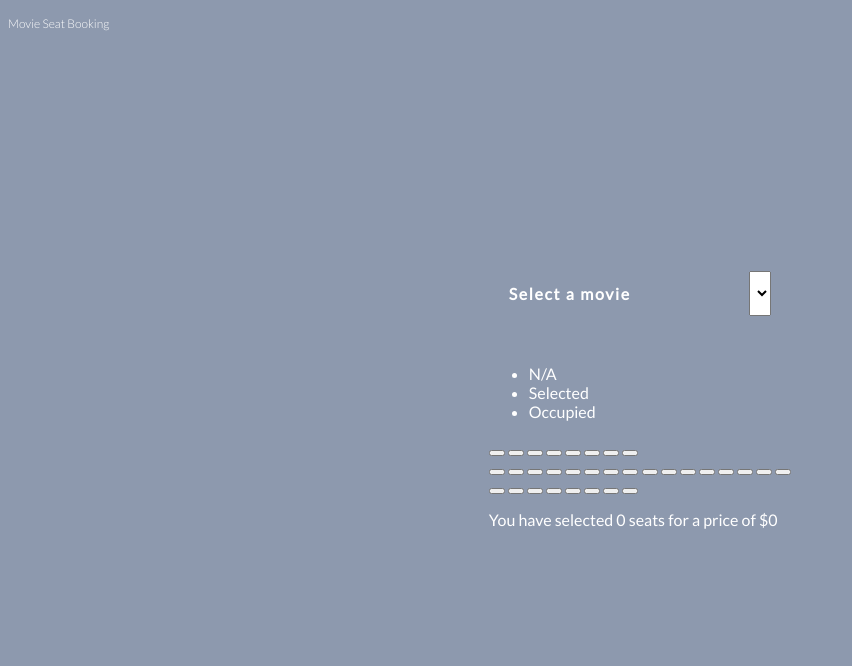
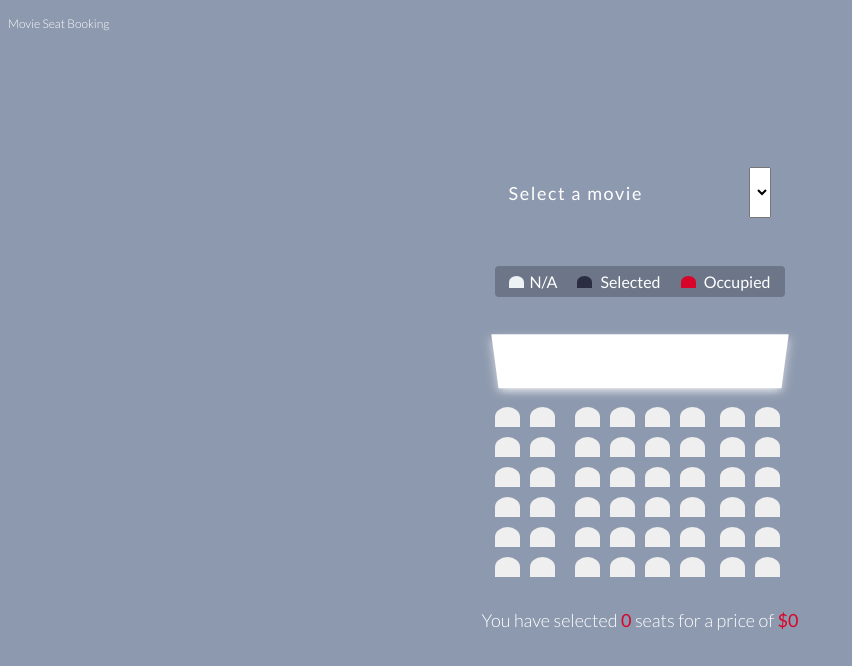
Before and after one commit to krzysiekkalinowski/movieSeatBooking, a website built with Parcel: page src/index.html in a window 1280 px wide. Shown: the whole page, without its empty margins (0-852 px from the left). Built offline with nearby package versions, Linux system fonts and the light colour scheme.

Commit message:
added styles

```diff
--- a/src/index.html
+++ b/src/index.html
@@ -61,8 +61,12 @@
               <button class="seats-row__seat seats-row__seat--free"></button>
               <button class="seats-row__seat seats-row__seat--free"></button>
               <button class="seats-row__seat seats-row__seat--free"></button>
+              <button class="seats-row__seat seats-row__seat--free"></button>
+              <button class="seats-row__seat seats-row__seat--free"></button>
+              <button class="seats-row__seat seats-row__seat--free"></button>
+              <button class="seats-row__seat seats-row__seat--free"></button>
             </div>
-            <div class="seats-row">
+            <div class="seats-row seats-row--wider">
               <button
                 class="seats-row__seat seats-row__seat--occupied"
               ></button>
@@ -87,8 +91,20 @@
               <button class="seats-row__seat seats-row__seat--free"></button>
               <button class="seats-row__seat seats-row__seat--free"></button>
               <button class="seats-row__seat seats-row__seat--free"></button>
+              <button class="seats-row__seat seats-row__seat--free"></button>
+              <button class="seats-row__seat seats-row__seat--free"></button>
+              <button class="seats-row__seat seats-row__seat--free"></button>
+              <button class="seats-row__seat seats-row__seat--free"></button>
+              <button class="seats-row__seat seats-row__seat--free"></button>
+              <button class="seats-row__seat seats-row__seat--free"></button>
+              <button class="seats-row__seat seats-row__seat--free"></button>
+              <button class="seats-row__seat seats-row__seat--free"></button>
             </div>
             <div class="seats-row">
+              <button class="seats-row__seat seats-row__seat--free"></button>
+              <button class="seats-row__seat seats-row__seat--free"></button>
+              <button class="seats-row__seat seats-row__seat--free"></button>
+              <button class="seats-row__seat seats-row__seat--free"></button>
               <button class="seats-row__seat seats-row__seat--free"></button>
               <button class="seats-row__seat seats-row__seat--free"></button>
               <button class="seats-row__seat seats-row__seat--free"></button>
--- a/src/styles/main.scss
+++ b/src/styles/main.scss
@@ -1,6 +1,7 @@
 // Light color palette
 :root {
   --bgColor: #8d99ae;
+  --accentColor: #6c7688;
   --txtColor: #fff;
   --screenColor: #fff;
   --seatColor: #edf2f4;
@@ -11,6 +12,7 @@
 @media (prefers-color-scheme: dark) {
   :root {
     --bgColor: #2b2d42;
+    --accentColor: #1c1d2c;
     --txtColor: #fff;
     --screenColor: #fff;
     --seatColor: #8d99ae;
@@ -28,24 +30,7 @@ $desktop: 1024px;
   color: var(--txtColor);
   font-family: "Lato", sans-serif;
 }
-.app-header {
-  display: flex;
-  gap: 1rem;
-  &__heading {
-    font-size: 16px;
-    letter-spacing: 0.1rem;
-  }
-  &__label {
-    visibility: hidden;
-  }
-}
-.main-header {
-  position: absolute;
-  &__heading {
-    font-size: 12px;
-    font-weight: 300;
-  }
-}
+
 .main {
   min-height: 100vh;
   width: 100%;
@@ -55,3 +40,107 @@ $desktop: 1024px;
   flex-direction: column;
   gap: 2rem;
 }
+
+.main-header {
+  position: absolute;
+  &__heading {
+    font-size: 12px;
+    font-weight: 300;
+  }
+}
+
+.app-header {
+  display: flex;
+  gap: 10px;
+  &__heading {
+    font-size: 18px;
+    letter-spacing: 0.1rem;
+    font-weight: 400;
+  }
+  &__label {
+    visibility: hidden;
+  }
+}
+.app-body {
+  display: flex;
+  flex-direction: column;
+  gap: 14px;
+  align-items: center;
+}
+.app-listing {
+  background-color: var(--accentColor);
+  border-radius: 4px;
+  list-style: none;
+  display: flex;
+  gap: 20px;
+  padding: 6px 14px;
+  width: fit-content;
+  &__item {
+    &::before {
+      content: "";
+      border-radius: 50% 50% 0 0;
+      background-color: var(--seatColor);
+      width: 15px;
+      height: 12px;
+      display: inline-block;
+      margin-right: 5px;
+    }
+    &--occupied {
+      &::before {
+        background-color: var(--occupiedSeatColor);
+      }
+    }
+    &--selected {
+      &::before {
+        background-color: var(--selectedSeatColor);
+      }
+    }
+  }
+}
+.app-room {
+  display: flex;
+  flex-direction: column;
+  align-items: center;
+  gap: 10px;
+  perspective: 1000px;
+  width: fit-content;
+  &__screen {
+    width: 100%;
+    height: 70px;
+    background-color: var(--screenColor);
+    transform: rotateX(-45deg);
+    box-shadow: 0 5px 10px rgba(255, 255, 255, 0.7);
+  }
+  &__seats {
+    display: grid;
+    grid-template-columns: 1fr 2fr 1fr;
+    gap: 15px;
+  }
+}
+.seats-row {
+  display: grid;
+  grid-template-columns: repeat(2, 1fr);
+  gap: 10px;
+  width: fit-content;
+  &--wider {
+    grid-template-columns: repeat(4, 1fr);
+  }
+  &__seat {
+    border-radius: 50% 50% 0 0;
+    border: none;
+    width: 25px;
+    height: 20px;
+    &:hover {
+      transform: scale(1.2);
+    }
+  }
+}
+.app-summary {
+  font-size: 18px;
+  font-weight: 300;
+  &__places,
+  &__price {
+    color: var(--occupiedSeatColor);
+    font-weight: 400;
+  }
+}
```
